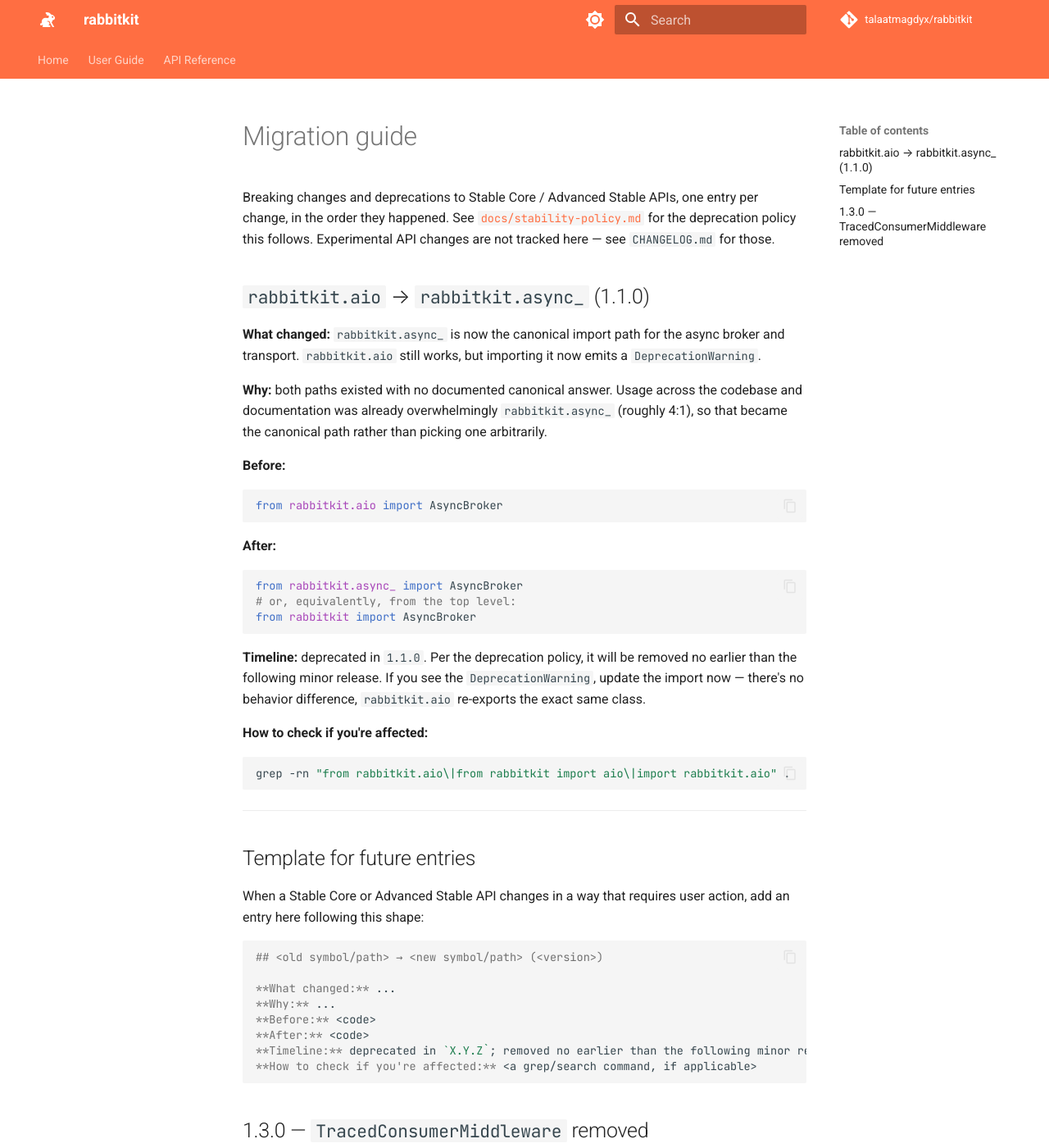
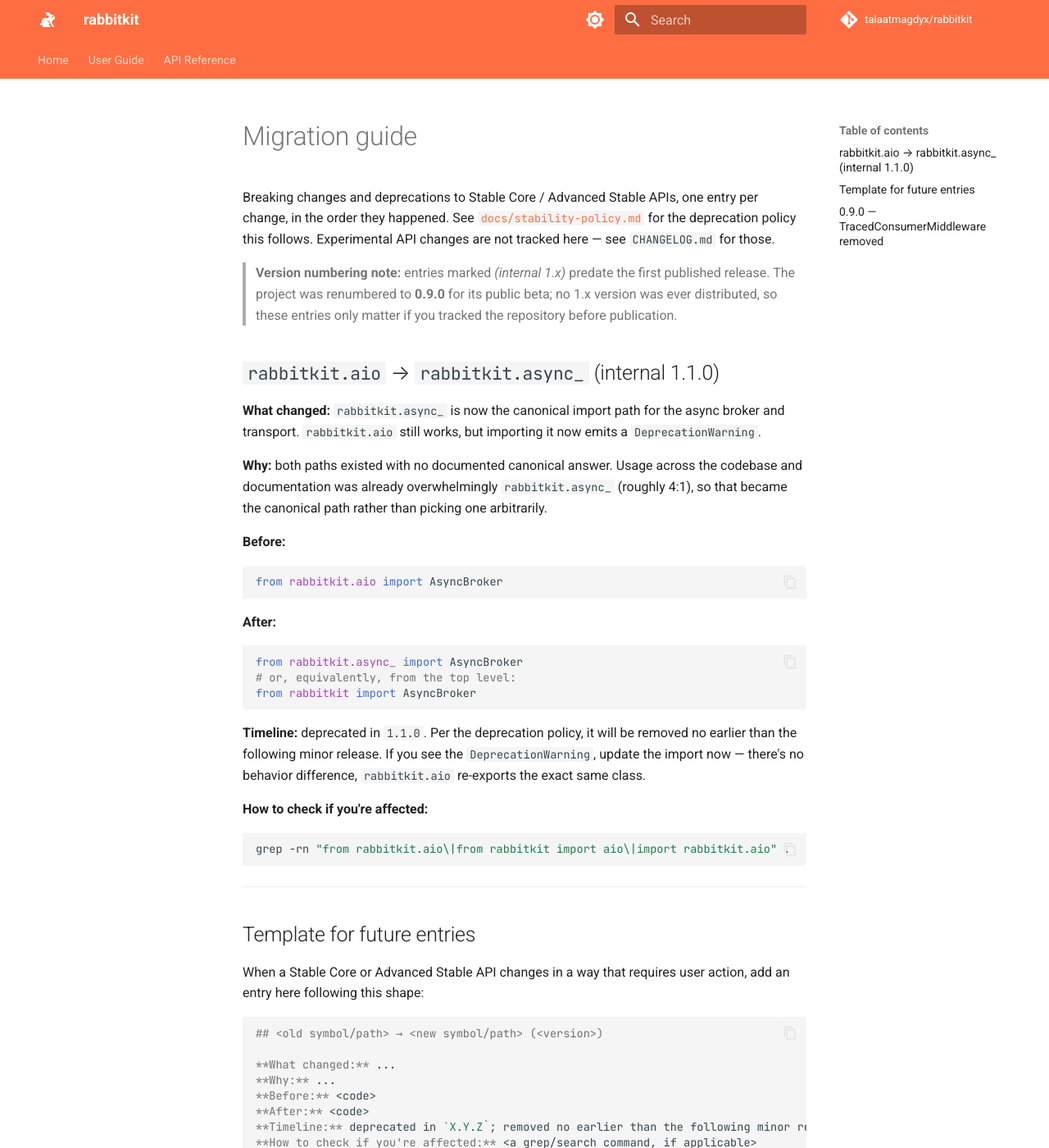
Before and after one commit to talaatmagdyx/rabbitkit, an MkDocs documentation site: the page built from docs/migration.md, in a window 1280 px wide and 1400 px high. Shown: the whole window at 82% size. Built offline with MkDocs 1.6.1 and Material for MkDocs 9.7.7, drawn with Linux system fonts in a browser that asks for light colours; comment, search, counter and statistics services are not loaded.

Commit message:
docs(migration): align version numbering with the 0.9.0 public release
The TracedConsumerMiddleware entry now carries the published version;
pre-publication entries are marked 'internal 1.x' with a note.

````diff
--- a/docs/migration.md
+++ b/docs/migration.md
@@ -6,7 +6,12 @@ one entry per change, in the order they happened. See
 policy this follows. Experimental API changes are not tracked here — see
 `CHANGELOG.md` for those.
 
-## `rabbitkit.aio` → `rabbitkit.async_` (1.1.0)
+> **Version numbering note:** entries marked *(internal 1.x)* predate the
+> first published release. The project was renumbered to **0.9.0** for its
+> public beta; no 1.x version was ever distributed, so these entries only
+> matter if you tracked the repository before publication.
+
+## `rabbitkit.aio` → `rabbitkit.async_` (internal 1.1.0)
 
 **What changed:** `rabbitkit.async_` is now the canonical import path for
 the async broker and transport. `rabbitkit.aio` still works, but importing
@@ -60,7 +65,7 @@ user action, add an entry here following this shape:
 **How to check if you're affected:** <a grep/search command, if applicable>
 ```
 
-## 1.3.0 — `TracedConsumerMiddleware` removed
+## 0.9.0 — `TracedConsumerMiddleware` removed
 
 The obskit-based tracing middleware is removed; rabbitkit is now fully
 self-contained (zero org-internal packages for any feature). Migrate to
````
